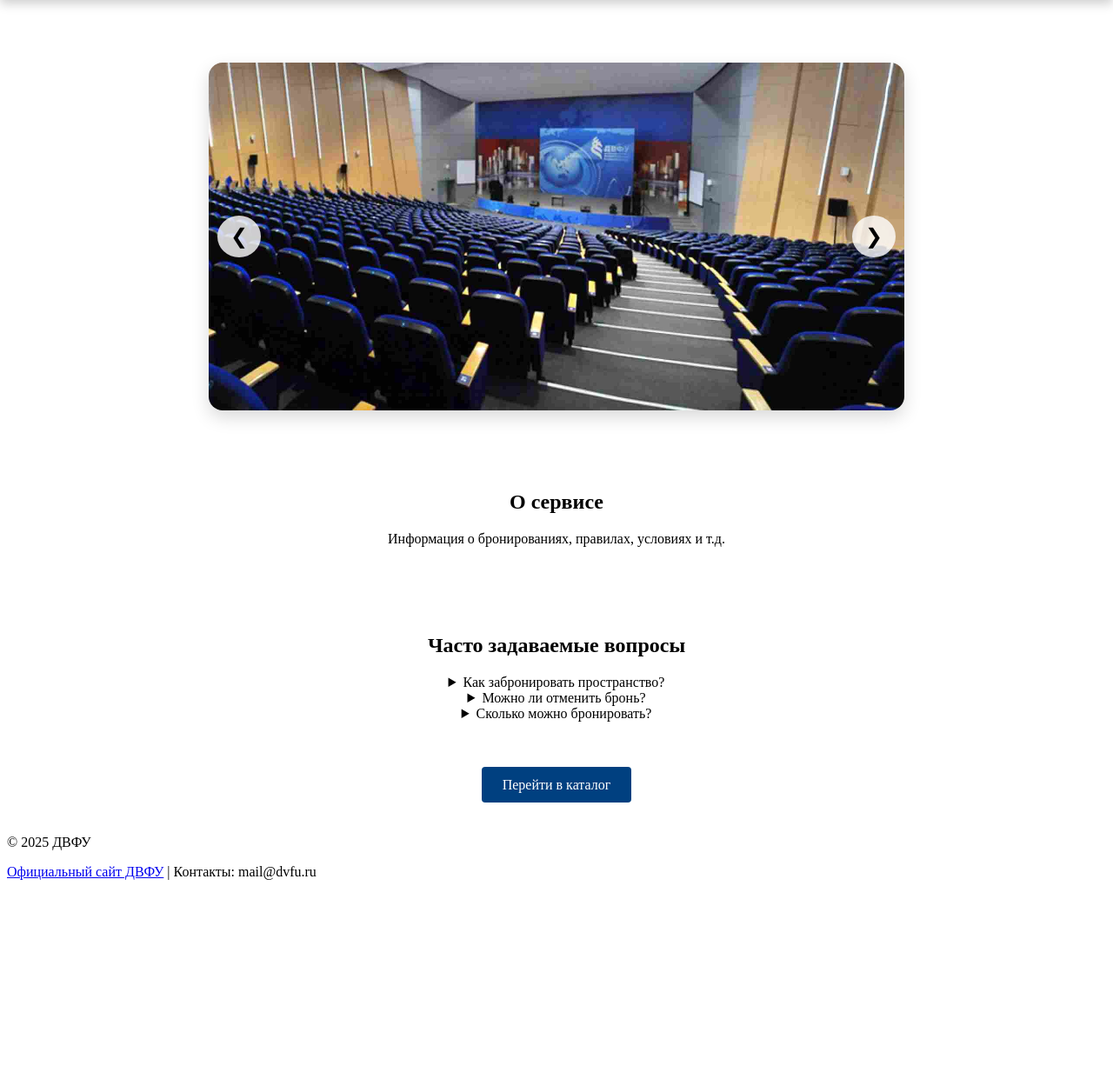
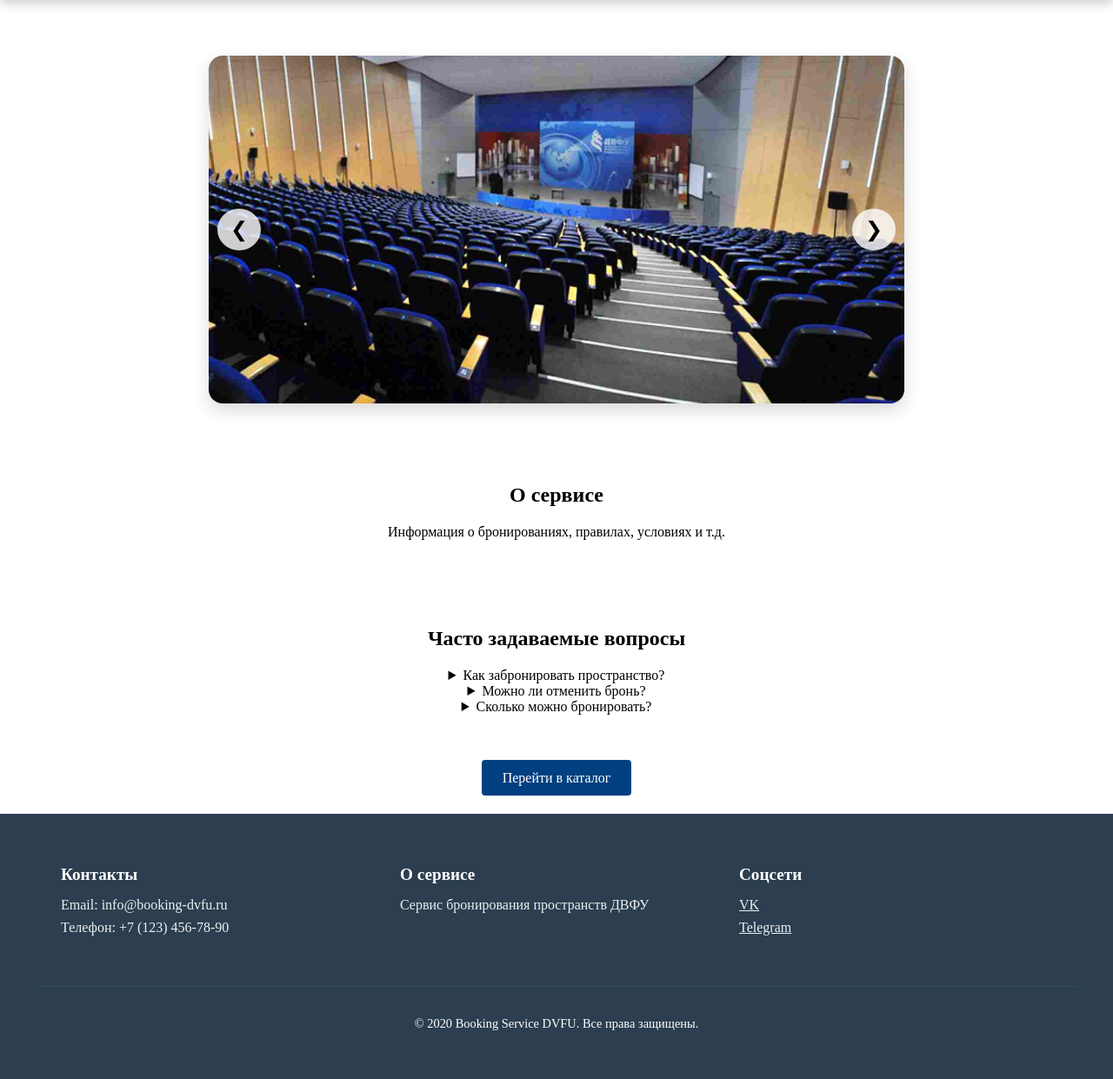
Before and after one commit to Litvinyuk/booking-service-dvfu, a Flask app: template app/templates/index.html in a window 1280 px wide. Shown: the part 76-1317 px from the top of the page at 87% size. Before the commit the page ends 1088 px from the top, so only its background shows below. Run offline with Flask 3, Linux system fonts and the light colour scheme; the template is opened without the code that fills it: most values are stand-ins (such as "Sample title", 1, 10 or a date in 2020); parts of the project's set-up code (start-up, migrations or seed data) failed here and were passed over.

Commit message:
Added footer

```diff
--- a/app/static/css/style.css
+++ b/app/static/css/style.css
@@ -54,7 +54,7 @@
 
 .page-content {
     padding-top: 100px;
-
+}
 /* Кнопка входа/регистрации */
 .auth-container {
     position: absolute;
@@ -211,3 +211,72 @@
 .btn:hover {
     background: #003366;
 }
+
+/* Footer */
+.site-footer {
+    background-color: #2c3e50;
+    color: white;
+    padding: 40px 0 20px;
+    margin-top: 50px;
+}
+
+.footer-content {
+    display: flex;
+    justify-content: space-around;
+    flex-wrap: wrap;
+    margin: 0 auto 30px;
+    max-width: 1200px;
+    padding: 0 15px;
+}
+
+.footer-section {
+    flex: 1;
+    min-width: 200px;
+    margin: 0 15px 20px;
+}
+
+.footer-section h3 {
+    margin-bottom: 15px;
+    font-size: 1.2em;
+}
+
+.footer-section p, .footer-section a {
+    color: #ecf0f1;
+    margin: 8px 0;
+    display: block;
+}
+
+.footer-section a:hover {
+    color: #3498db;
+}
+
+.footer-bottom {
+    text-align: center;
+    padding-top: 20px;
+    border-top: 1px solid #34495e;
+    font-size: 0.9em;
+    max-width: 1200px;
+    margin: 0 auto;
+    padding: 20px 15px 0;
+}
+
+html, body {
+    margin: 0;
+    padding: 0;
+    width: 100%;
+    min-height: 100vh;
+    overflow-x: hidden; /* Чтобы footer был внизу даже при малом контенте */
+}
+
+.site-footer {
+    width: 100vw; /* Используем viewport width вместо 100% */
+    margin: 0;
+    padding: 40px 0;
+    background-color: #2c3e50;
+    color: white;
+    position: relative;
+    left: 50%;
+    right: 50%;
+    margin-left: -50vw;
+    margin-right: -50vw;
+}
--- a/app/templates/base.html
+++ b/app/templates/base.html
@@ -21,10 +21,7 @@
     <main class="page-content">
         {% block content %}{% endblock %}
     </main>
-    <footer>
-        <p>&copy; 2025 ДВФУ</p>
-        <p><a href="https://dvfu.ru" target="_blank">Официальный сайт ДВФУ</a> | Контакты: mail@dvfu.ru</p>
-    </footer>
+
 
     <script>
         document.addEventListener('DOMContentLoaded', function () {
--- /dev/null
+++ b/app/templates/footer.html
@@ -0,0 +1,23 @@
+<footer class="site-footer">
+    <div class="container">
+        <div class="footer-content">
+            <div class="footer-section">
+                <h3>Контакты</h3>
+                <p>Email: info@booking-dvfu.ru</p>
+                <p>Телефон: +7 (123) 456-78-90</p>
+            </div>
+            <div class="footer-section">
+                <h3>О сервисе</h3>
+                <p>Сервис бронирования пространств ДВФУ</p>
+            </div>
+            <div class="footer-section">
+                <h3>Соцсети</h3>
+                <a href="#">VK</a>
+                <a href="#">Telegram</a>
+            </div>
+        </div>
+        <div class="footer-bottom">
+            <p>&copy; {{ current_year }} Booking Service DVFU. Все права защищены.</p>
+        </div>
+    </div>
+</footer>
--- a/app/templates/index.html
+++ b/app/templates/index.html
@@ -45,4 +45,5 @@
     <a href="/catalog" class="btn">Перейти в каталог</a>
 </section>
 
+{% include "footer.html" %}
 {% endblock %}
--- a/run.py
+++ b/run.py
@@ -1,7 +1,7 @@
 from app import create_app
 
-#import app.models.database as database
-#database.init_db()
+# import app.models.database as database
+# database.init_db()
 
 app = create_app()
 
```
